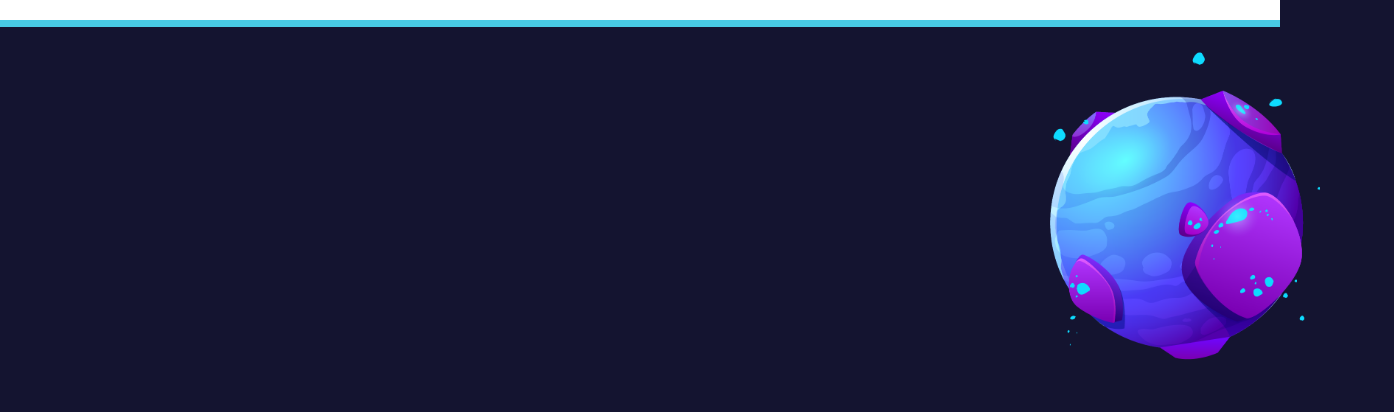
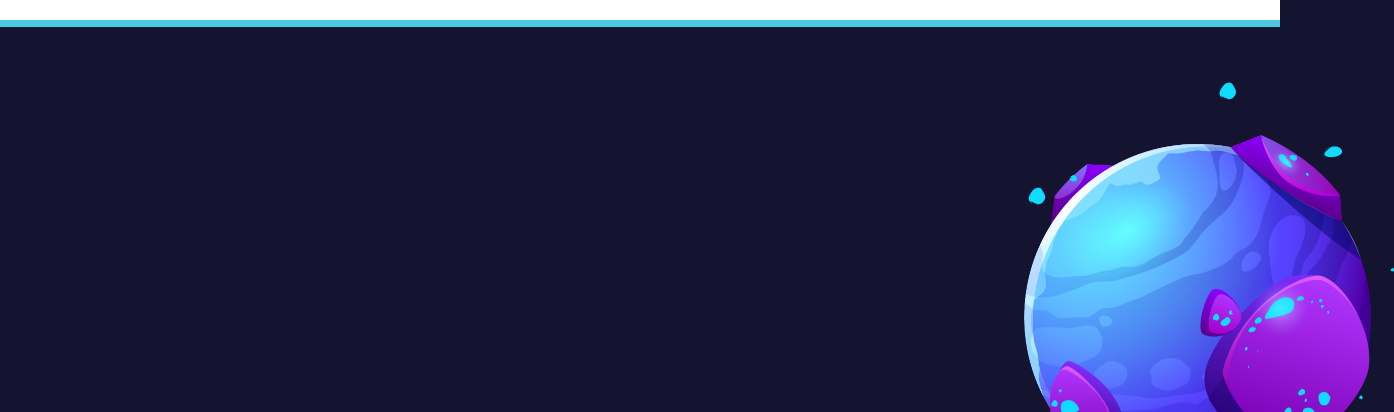
Before and after one commit to mewsdev/Portfolio-Feliz, a plain HTML site: page index.html in a window 1280 px wide. Shown: the part 147-559 px from the top of the page, 1394 px wide, since content can reach past the window. Drawn offline with Linux system fonts and the light colour scheme.

Commit message:
Update style.css

```diff
--- a/style.css
+++ b/style.css
@@ -76,10 +76,12 @@ h2{
 
 .p1{
     position: relative;
-    width: 270px;
-    height: 307px;
-    left: 1050px;
+    top: 30px;
+    left: 80%;
+    width: 370px;
+
     margin-top: 30px;
+    object-position: left;
 
     transform: rotate(-23.5deg);
     transform: translatey(0px);
```
